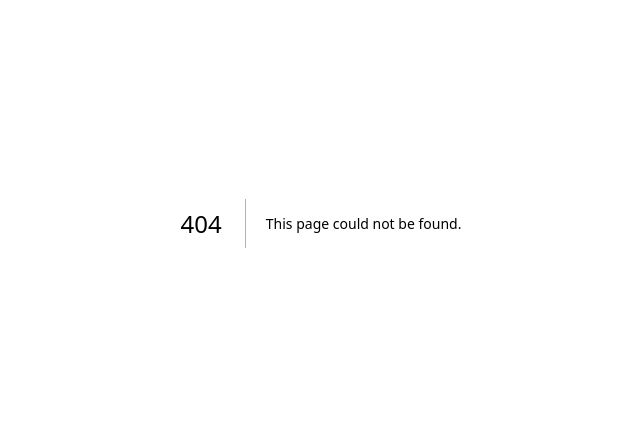
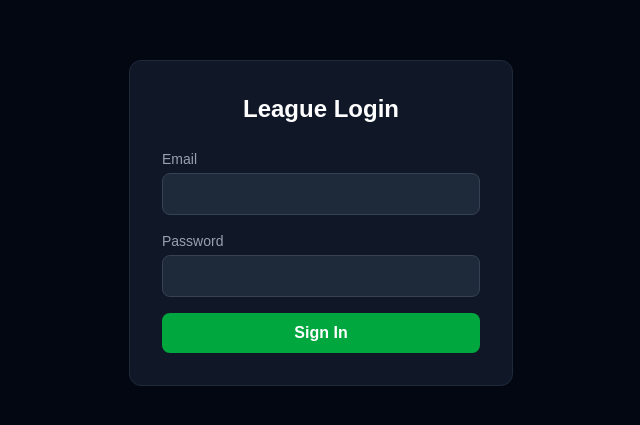
Before and after one commit to chaturvedimayank9257-lab/football-league, a Next.js app: page /auth/login in a window 1280 px wide. Before the commit this address had no page. Shown: the part 177-602 px from the top of the page, without its empty margins (319-959 px from the left). Built offline with nearby package versions, Linux system fonts and the light colour scheme.

Commit message:
feat: add login page with Supabase auth

```diff
--- /dev/null
+++ b/app/auth/login/page.tsx
@@ -0,0 +1,69 @@
+'use client'
+import { useState } from 'react'
+import { useRouter } from 'next/navigation'
+import { createBrowserClient } from '@/lib/supabase/client'
+
+export default function LoginPage() {
+  const router = useRouter()
+  const [email, setEmail] = useState('')
+  const [password, setPassword] = useState('')
+  const [error, setError] = useState('')
+  const [loading, setLoading] = useState(false)
+
+  async function handleLogin(e: React.FormEvent) {
+    e.preventDefault()
+    setLoading(true)
+    setError('')
+
+    const supabase = createBrowserClient()
+    const { data, error: authError } = await supabase.auth.signInWithPassword({ email, password })
+
+    if (authError) {
+      setError(authError.message)
+      setLoading(false)
+      return
+    }
+
+    const role = data.user?.user_metadata?.role
+    router.push(role === 'admin' ? '/admin/players' : '/draft')
+    router.refresh()
+  }
+
+  return (
+    <main className="min-h-screen flex items-center justify-center bg-gray-950">
+      <div className="bg-gray-900 border border-gray-800 rounded-xl p-8 w-full max-w-sm">
+        <h1 className="text-2xl font-bold text-white mb-6 text-center">League Login</h1>
+        <form onSubmit={handleLogin} className="space-y-4">
+          <div>
+            <label className="text-sm text-gray-400 block mb-1">Email</label>
+            <input
+              type="email"
+              value={email}
+              onChange={e => setEmail(e.target.value)}
+              required
+              className="w-full bg-gray-800 border border-gray-700 text-white rounded-lg px-3 py-2 focus:outline-none focus:ring-2 focus:ring-green-500"
+            />
+          </div>
+          <div>
+            <label className="text-sm text-gray-400 block mb-1">Password</label>
+            <input
+              type="password"
+              value={password}
+              onChange={e => setPassword(e.target.value)}
+              required
+              className="w-full bg-gray-800 border border-gray-700 text-white rounded-lg px-3 py-2 focus:outline-none focus:ring-2 focus:ring-green-500"
+            />
+          </div>
+          {error && <p className="text-red-400 text-sm">{error}</p>}
+          <button
+            type="submit"
+            disabled={loading}
+            className="w-full bg-green-600 hover:bg-green-500 disabled:opacity-50 text-white font-semibold py-2 rounded-lg transition"
+          >
+            {loading ? 'Signing in...' : 'Sign In'}
+          </button>
+        </form>
+      </div>
+    </main>
+  )
+}
```
